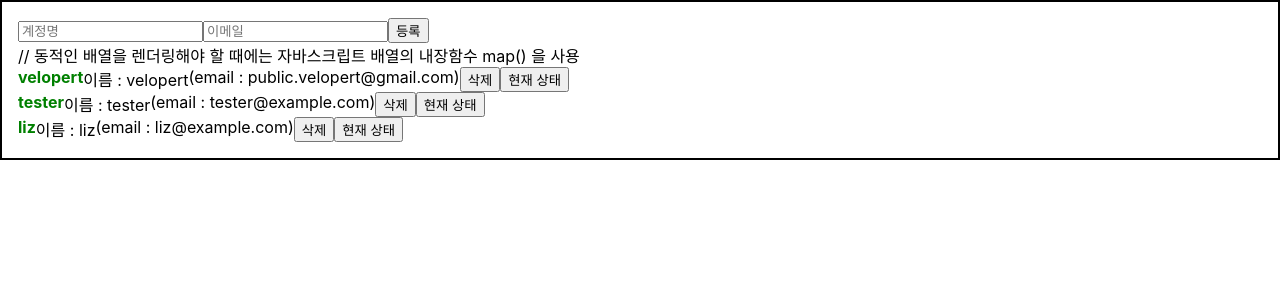
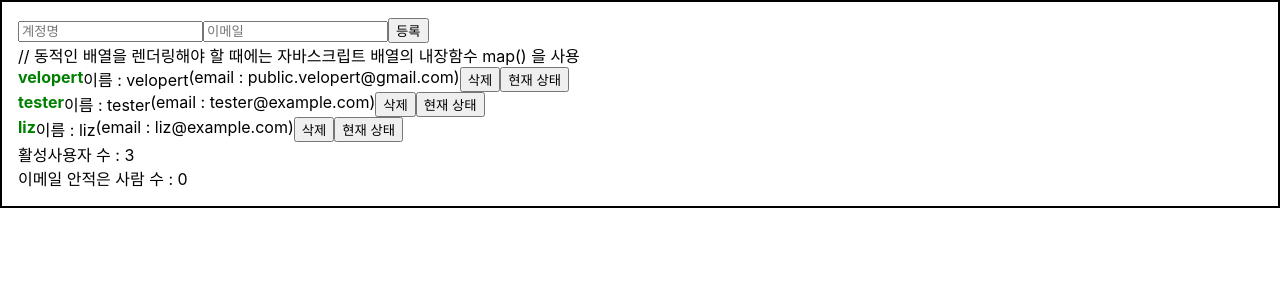
Before and after one commit to worldeddt/neotodo-front, a React (Create React App) app in the folder neotodo-front/: page / in a window 1280 px wide. Shown: the top 300 px of the page. Built offline with nearby package versions, Linux system fonts and the light colour scheme.

Commit message:
useMemo 사용

```diff
--- a/neotodo-front/src/App.js
+++ b/neotodo-front/src/App.js
@@ -6,8 +6,17 @@ import Input from "./common/Input";
 import UseRef from "./common/UseRef";
 import DynamicArray from "./common/DynamicArray";
 import DynamicArrayVersion2 from "./common/DynamicArrayVersion2";
-import {useEffect, useRef, useState} from "react";
+import {useEffect, useMemo, useRef, useState} from "react";
 import CreateUser from "./common/CreateUser";
+
+function countActiveUsers(users) {
+    console.log("사람 수 카운트 호출");
+    return users.filter(user => user.active).length;
+}
+
+function confirmNullOfEmailUser(users) {
+    return users.filter(user => user.email === null || user.email === "" || user.email === undefined).length;
+}
 
 function App() {
     const [inputs, setInputs] = useState({
@@ -88,7 +97,9 @@ function App() {
         );
     };
 
-
+    // const count = countActiveUsers(users);
+    const count = useMemo(() => countActiveUsers(users), [users]);
+    const nullEmailUser = confirmNullOfEmailUser(users);
   return (
       <Wrapper>
           {/*<Hitting/>*/}
@@ -106,6 +117,8 @@ function App() {
               onkeyup = {enter}
           />
           <DynamicArrayVersion2 users = {users} onRemove = {onRemove} onToggle = {onToggle}/>
+          <div>활성사용자 수 : {count}</div>
+          <div>이메일 안적은 사람 수 : {nullEmailUser}</div>
       </Wrapper>
   );
 }
--- a/neotodo-front/src/common/DynamicArray.js
+++ b/neotodo-front/src/common/DynamicArray.js
@@ -4,8 +4,6 @@ import React from "react";
 
 function Dynamic({user}) {
     const style = {display: "flex"};
-
-    console.log(user);
 
     return <div style={style}>
         <div >이름 : {user.username}</div> <div>email : {user.email}</div>
--- a/neotodo-front/src/common/DynamicArrayVersion2.js
+++ b/neotodo-front/src/common/DynamicArrayVersion2.js
@@ -8,8 +8,8 @@ function DynamicVersion2({user, onRemove, onToggle}) {
     useEffect(() => {
         return () => {
             if (user.active) {
-                console.log(user);
-                console.log('dddd');
+                // console.log(user);
+                // console.log('dddd');
             }
         };
     }, [user]);
--- a/neotodo-front/src/index.js
+++ b/neotodo-front/src/index.js
@@ -6,9 +6,9 @@ import reportWebVitals from './reportWebVitals';
 
 const root = ReactDOM.createRoot(document.getElementById('root'));
 root.render(
-  <React.StrictMode>
+  // <React.StrictMode>
     <App />
-  </React.StrictMode>
+  // </React.StrictMode>
 );
 
 // If you want to start measuring performance in your app, pass a function
```
